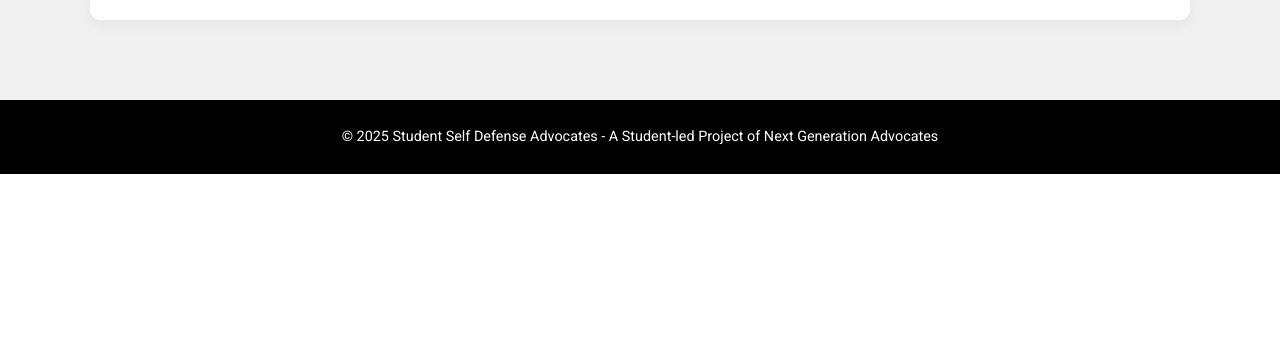
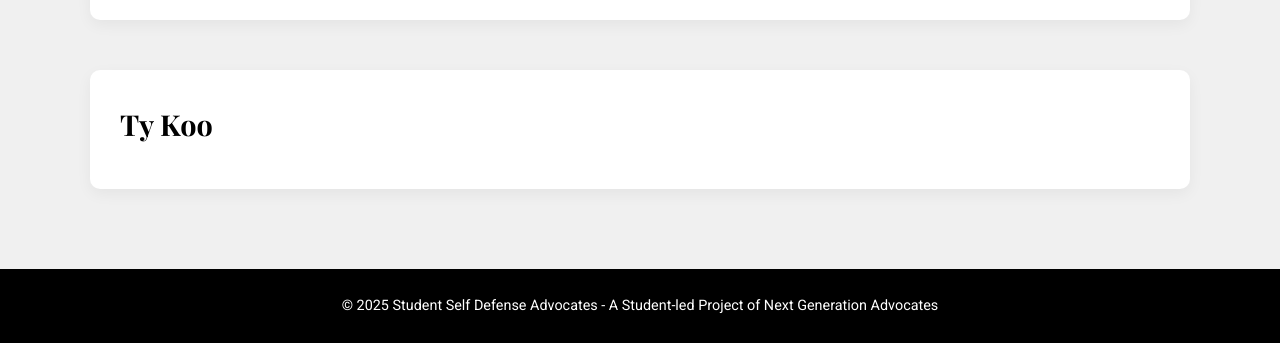
Before and after one commit to seonkim1003/SSDA_Website, a plain HTML site: page about.html in a window 1280 px wide. Shown: the part 2915-3258 px from the top of the page. Before the commit the page ends 3089 px from the top, so only its background shows below. Drawn offline with nearby package versions, Linux system fonts and the light colour scheme.

Commit message:
Update about.html

```diff
--- a/about.html
+++ b/about.html
@@ -85,6 +85,12 @@
                             <p>I’m Brandon and I love sleeping and researching AI. I value keeping everyone, even strangers, safe in an increasingly dangerous world, leading me to join Student Self Defense Advocates.</p>
                         </div>
                     </div>
+                    <!-- Ty Koo -->
+                    <div class="team-member">
+                        <div class="member-info">
+                            <h3>Ty Koo</h3>
+                        </div>
+                    </div>
                 </div>
             </div>
         </section>
```
